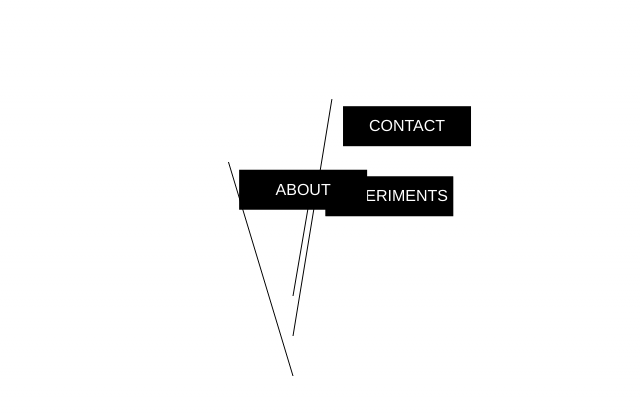
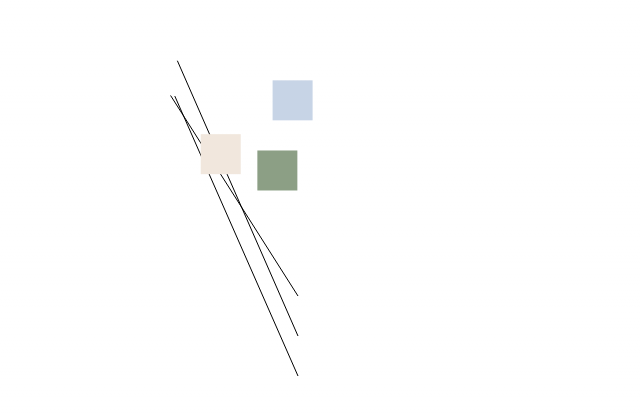
Before and after one commit to georgegausden/portfolio, a Next.js app: page / in a window 1280 px wide. Shown: the part 104-518 px from the top of the page, without its empty margins (347-987 px from the left). Built offline with nearby package versions, Linux system fonts and the light colour scheme.

Commit message:
Refactor topic colors and add hover effect

```diff
--- a/app/page.tsx
+++ b/app/page.tsx
@@ -9,9 +9,9 @@ import React, { useEffect, useRef, useState } from 'react';
 
 export default function Home() {
   const [topics, setTopics] = useState(() => {
-    const topic1 = new Topic("Experiments", "/experiments", 0, 0, 10, 10, Math.random()*10, Math.random()*10);
-    const topic2 = new Topic("Contact", "/experiments", 0, 400, 10, 10, Math.random()*10, Math.random()*10);
-    const topic3 = new Topic("About", "/experiments", 150, 0, 10, 10, Math.random()*10, Math.random()*10);
+    const topic1 = new Topic("Experiments", "/experiments", 0, 0, 10, 10, Math.random()*10, Math.random()*10, "#8C9F85");
+    const topic2 = new Topic("Contact", "/experiments", 0, 400, 10, 10, Math.random()*10, Math.random()*10, "#C7D4E6");
+    const topic3 = new Topic("About", "/experiments", 150, 0, 10, 10, Math.random()*10, Math.random()*10, '#F1E7DD');
     return [topic1, topic2, topic3];
   });
 
@@ -57,9 +57,10 @@ class Topic {
   randomX: number;
   randomY: number;
   hovering: boolean = false;
+  colour: string;
 
 
-  constructor(name: string, url: string, x: number, y: number, xVelocity: number = 0, yVelocity: number = 0, randomX: number = Math.random(), randomY: number = Math.random()) {
+  constructor(name: string, url: string, x: number, y: number, xVelocity: number = 0, yVelocity: number = 0, randomX: number = Math.random(), randomY: number = Math.random(), colour: string) {
     this.name = name
     this.url = url;
     this.x = x;
@@ -71,6 +72,7 @@ class Topic {
     this.randomX = randomX;
     this.randomY = randomY;
     this.hovering = false;
+    this.colour = colour;
   }
 
   //display the topic inside of a box
@@ -82,14 +84,20 @@ class Topic {
       <div>
 
         <svg className="w-full h-screen absolute" style={{ pointerEvents: "none" }}>
-          <line x1={this.centerX} y1={this.centerY} x2={this.x.toString()} y2={this.y.toString()} style={{ stroke: "black" }} />
+          <line x1={this.centerX+5} y1={this.centerY} x2={this.x.toString()} y2={this.y.toString()} style={{ stroke: "black" }} />
         </svg>
 
-        <button style={{ transform: `translate(${this.x}px, ${this.y}px)` }}
-         className="bg-black text-white w-32 hover:bg-blue-500 p-2 uppercase hover:w-64 transition-all ease-in-out duration-500"
-         onMouseEnter={() => this.hovering = true}
-
-         >{this.name}</button>
+        <button
+          style={{
+            transform: `translate(${this.x}px, ${this.y}px)`,
+            backgroundColor: this.colour
+          }}
+          className={`w-10 h-10 p-2 uppercase hover:w-64 transition-all ease-in-out duration-500 `}
+          onMouseEnter={() => this.hovering = true}
+          onMouseLeave={() => this.hovering = false}
+        >
+          {this.hovering && this.name}
+        </button>
 
         {/* if a boolean called hovering is triggered, display subtopics, using svgs and buttons */}
         {this.hovering && (
@@ -103,11 +111,8 @@ class Topic {
          >{this.name}</button>
 
             </div>
+        )}
 
-
-
-
-        )}
       </div>
     )
   }
@@ -116,7 +121,7 @@ class Topic {
     this.centerX = window?.innerWidth / 2;
     this.centerY = window?.innerHeight / 2;
 
-    this.x = this.centerX / 5 * Math.sin(frameCount / 5000 + this.randomX ) + this.centerX;
-    this.y = this.centerY / 5 * Math.cos(frameCount / 5000 + this.randomY) + this.centerY / 2;
+    this.x = this.centerX / 5 * Math.sin(frameCount / 500 + this.randomX ) + this.centerX;
+    this.y = this.centerY / 5 * Math.cos(frameCount / 500 + this.randomY) + this.centerY / 2;
   }
 }
```
